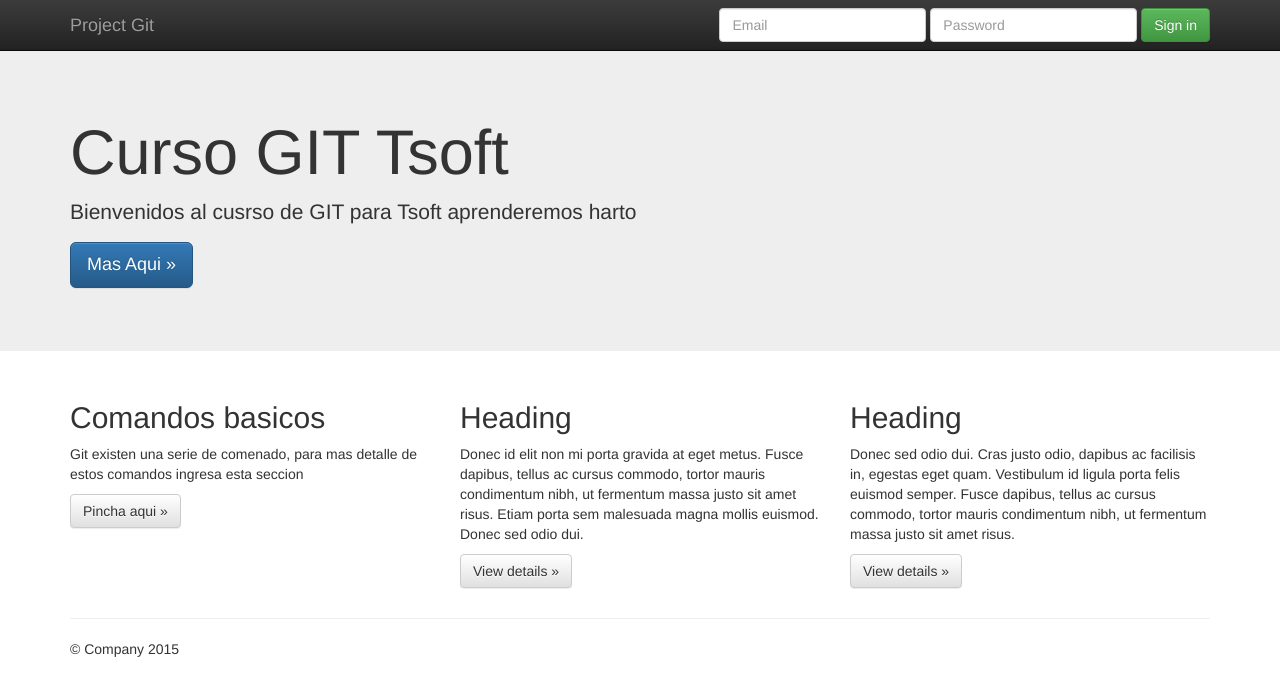
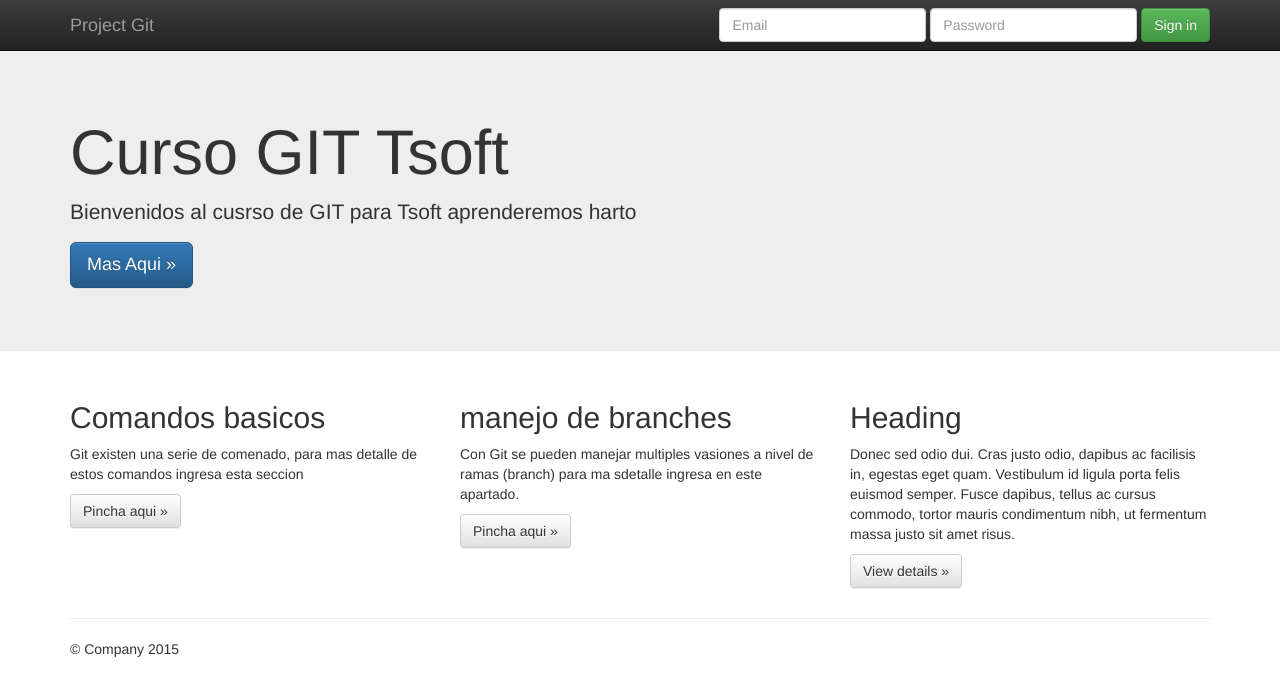
Before and after one commit to jeannetteflores/jeannetteflores, a plain HTML site: page index.html in a window 1280 px wide. Drawn offline with nearby package versions, Linux system fonts and the light colour scheme.

Commit message:
se agrega funcionalidad 2. Manejo de ramas

```diff
--- a/index.html
+++ b/index.html
@@ -70,9 +70,9 @@
           <p><a class="btn btn-default" href="#" role="button">Pincha aqui &raquo;</a></p>
         </div>
         <div class="col-md-4">
-          <h2>Heading</h2>
-          <p>Donec id elit non mi porta gravida at eget metus. Fusce dapibus, tellus ac cursus commodo, tortor mauris condimentum nibh, ut fermentum massa justo sit amet risus. Etiam porta sem malesuada magna mollis euismod. Donec sed odio dui. </p>
-          <p><a class="btn btn-default" href="#" role="button">View details &raquo;</a></p>
+          <h2>manejo de branches</h2>
+          <p>Con Git se pueden manejar multiples vasiones a nivel de ramas (branch) para ma sdetalle ingresa en este apartado. </p>
+          <p><a class="btn btn-default" href="#" role="button">Pincha aqui &raquo;</a></p>
        </div>
         <div class="col-md-4">
           <h2>Heading</h2>
```
Also changed, not shown: 1 other file.
